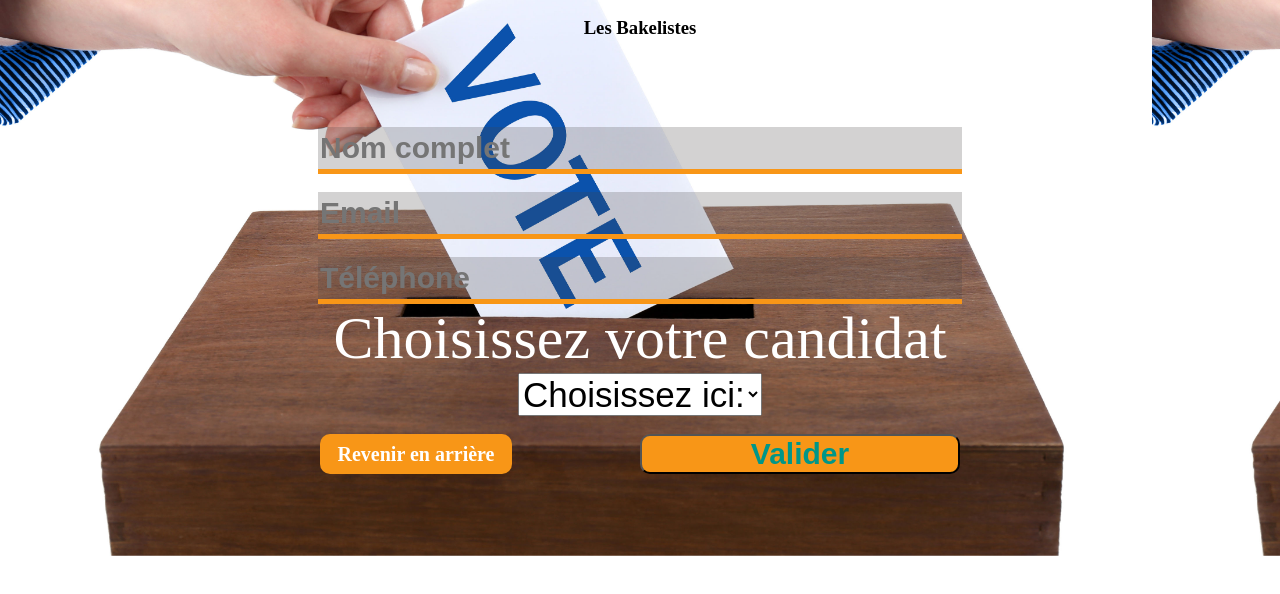
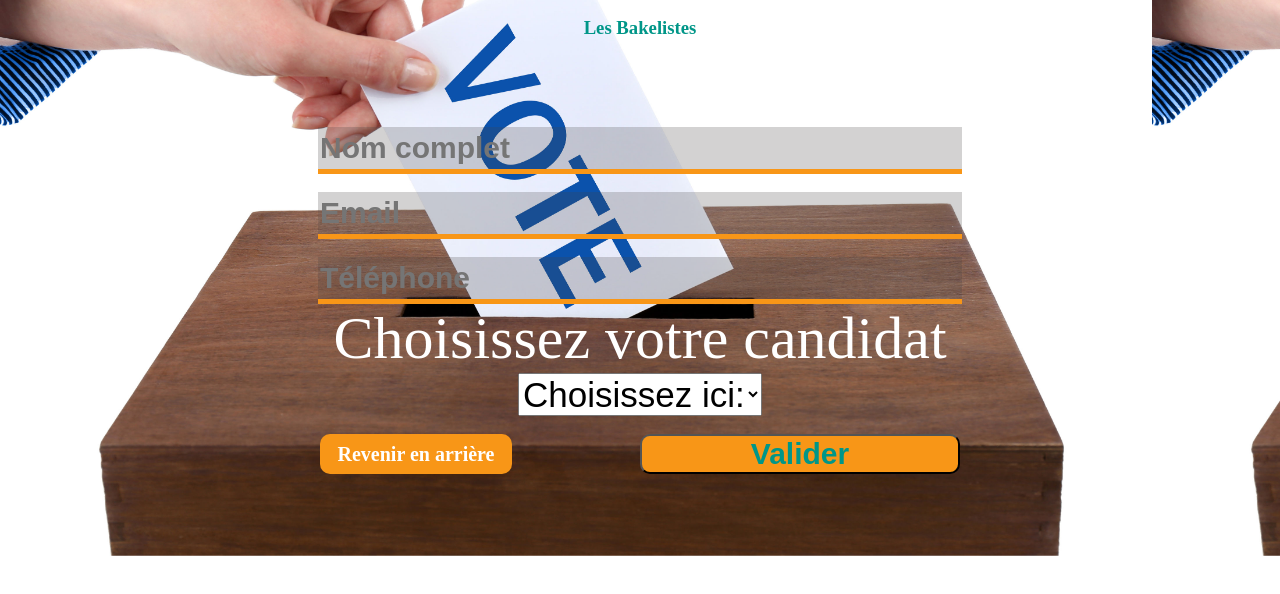
Before and after one commit to Mamadou-Saliou-Diallo/vote, a plain HTML site: page inscription.html in a window 1280 px wide. Shown: the part 76-670 px from the top of the page. Drawn offline with Linux system fonts and the light colour scheme.

Commit message:
Une autre modification

```diff
--- a/inscription.html
+++ b/inscription.html
@@ -9,7 +9,7 @@
 <body>
     <nav class="inscription">
         <img class="logo-ins" src="image/logo.jpeg" alt="">
-        <h3 class=" ">Les Bakelistes</h3>
+        <h3 class="h3-inscription">Les Bakelistes</h3>
         <p class=""> <marquee behavior="" direction=""> Chers étudiants de Bakeli School of Technology, votre vote est crucial pour façonner l'avenir de notre communauté étudiante. Informez-vous sur les candidats, leurs visions et leurs engagements, puis votez en faveur de ceux qui représentent le mieux vos valeurs et aspirations.</marquee></span></p>
         <input class="inpt" type="text" name="nom" placeholder="Nom complet" aria-required="true"><br>
         <input class="inpt" type="email" name="mail" placeholder="Email" required="required"><br>
```
